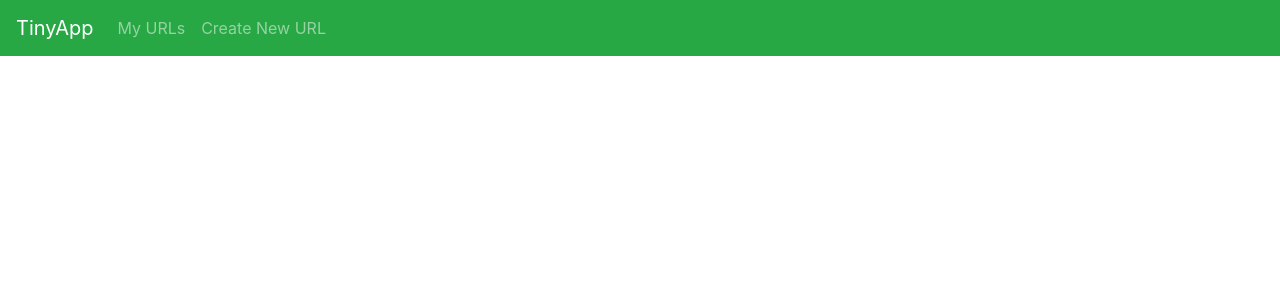
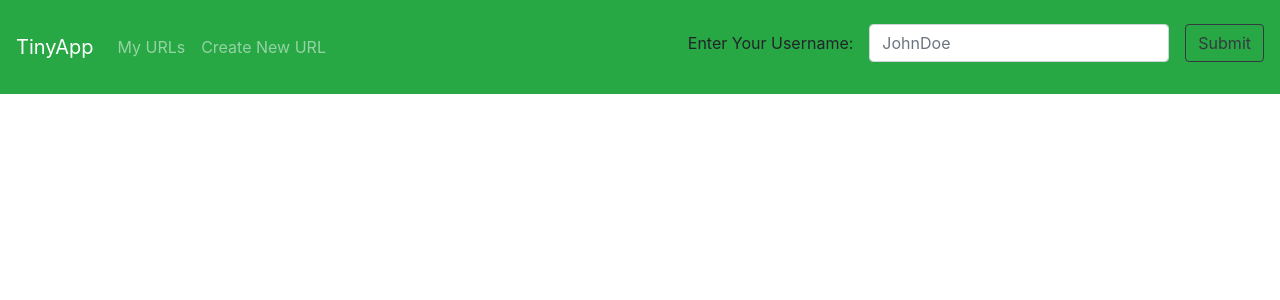
Before and after one commit to chrisstanarsenault/tinyapp-react, a React (Create React App) app: page / in a window 1280 px wide. Shown: the top 300 px of the page. Built offline with nearby package versions, Linux system fonts and the light colour scheme.

Commit message:
Added cookies to record username. Created login and logout pages/routes

```diff
--- a/package.json
+++ b/package.json
@@ -8,6 +8,7 @@
     "@testing-library/user-event": "^7.1.2",
     "axios": "^0.20.0",
     "body-parser": "^1.19.0",
+    "cookie-parser": "^1.4.5",
     "node-sass": "^4.14.1",
     "react": "^16.13.1",
     "react-dom": "^16.13.1",
--- a/src/components/Header.js
+++ b/src/components/Header.js
@@ -1,7 +1,33 @@
-import React from "react";
+import React, { useState } from "react";
 import { Link } from "react-router-dom";
 
+import LoginForm from "./LoginForm";
+import LoggedInName from "./LoggedInName";
+
 export default function Header() {
+  const isLoggedIn = (cb) => {
+    const value = cb;
+    console.log(value);
+    if (value) {
+      return <LoggedInName username={value} />;
+    } else {
+      return <LoginForm />;
+    }
+  };
+
+  // returns the cookie with the given name,
+  // or undefined if not found
+  function getCookie(name) {
+    let matches = document.cookie.match(
+      new RegExp(
+        "(?:^|; )" +
+          name.replace(/([\.$?*|{}\(\)\[\]\\\/\+^])/g, "\\$1") +
+          "=([^;]*)"
+      )
+    );
+    return matches ? decodeURIComponent(matches[1]) : undefined;
+  }
+
   return (
     <header>
       <nav className="navbar navbar-expand-md navbar-dark bg-success">
@@ -31,6 +57,7 @@ export default function Header() {
             </Link>
           </div>
         </div>
+        {isLoggedIn(getCookie("username"))}
       </nav>
     </header>
   );
--- /dev/null
+++ b/src/components/LoggedInName.js
@@ -0,0 +1,20 @@
+import React from "react";
+
+export default function LoggedInName(props) {
+  return (
+    <div style={{ display: "flex" }}>
+      <p style={{ display: "inline", marginTop: "16px", marginRight: "1em" }}>
+        Logged in as: {props.username}
+      </p>
+      <form
+        className="form-inline"
+        action={`http://localhost:8080/logout`}
+        method="POST"
+      >
+        <button type="submit" className="btn btn-outline-dark">
+          Log Out
+        </button>
+      </form>
+    </div>
+  );
+}
--- /dev/null
+++ b/src/components/LoginForm.js
@@ -0,0 +1,25 @@
+import React from "react";
+
+export default function LoginForm() {
+  return (
+    <form
+      className="form-inline"
+      action={`http://localhost:8080/login`}
+      method="POST"
+    >
+      <div className="form-group mb-2">
+        <label htmlFor="username">Enter Your Username:</label>
+        <input
+          className="form-control"
+          type="text"
+          name="username"
+          placeholder="JohnDoe"
+          style={{ width: "300px", margin: "1em" }}
+        />
+        <button type="submit" className="btn btn-outline-dark">
+          Submit
+        </button>
+      </div>
+    </form>
+  );
+}
```
Also changed, not shown: src/api/server.js (+24 -11 lines), 1 other file (tests, documents, lock files or other folders).
